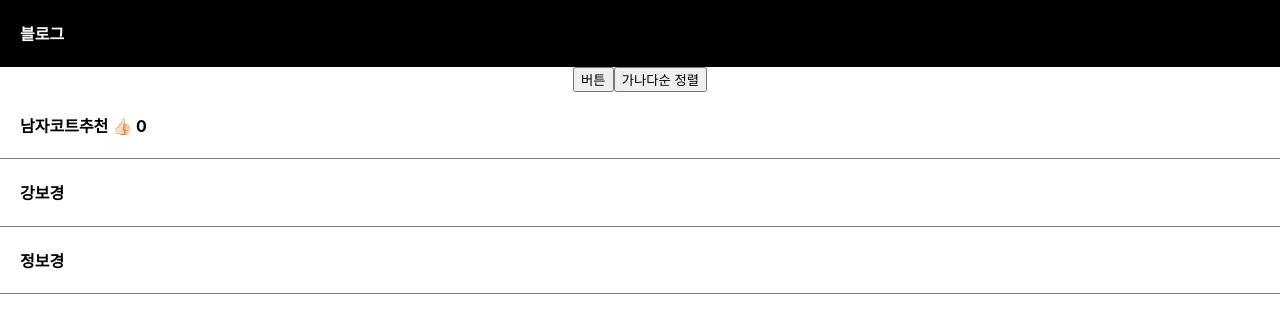
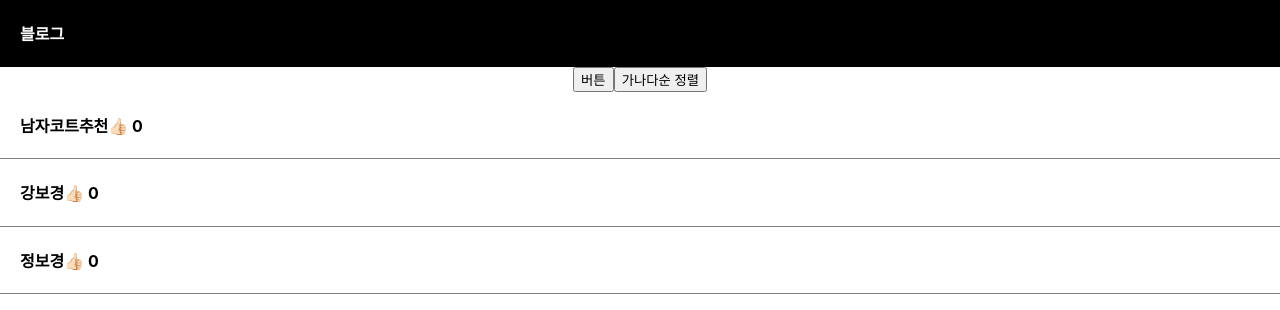
Before and after one commit to jungminji0215/study-react, a React (Create React App) app: page / in a window 1280 px wide. Shown: the top 310 px of the page. Built offline with nearby package versions, Linux system fonts and the light colour scheme.

Commit message:
각 배열에 맞는 값 변경해주기

```diff
--- a/src/App.js
+++ b/src/App.js
@@ -5,7 +5,7 @@ import { useState } from "react";
 function App() {
   let title = "강남우동맛집";
   let [글제목, setTitle] = useState(["남자코트추천", "강보경", "정보경"]);
-  let [좋아요, setLike] = useState(0);
+  let [좋아요, setLike] = useState([0, 0, 0]);
   let [modal, setModel] = useState(false);
 
   const addLike = () => {
@@ -39,17 +39,26 @@ function App() {
       </div>
       <button onClick={updateTitle}>버튼</button>
       <button onClick={sortTitle}>가나다순 정렬</button>
-      <div className="list">
-        <h4 onClick={openModal}>
-          {글제목[0]} <span onClick={addLike}>👍🏻</span> {좋아요}
-        </h4>
-      </div>
-      <div className="list">
-        <h4 onClick={openModal}>{글제목[1]}</h4>
-      </div>
-      <div className="list">
-        <h4 onClick={openModal}>{글제목[2]}</h4>
-      </div>
+
+      {글제목.map((제목, index) => {
+        return (
+          <div className="list" key={index}>
+            <h4 onClick={openModal}>
+              {글제목[index]}
+              <span
+                onClick={() => {
+                  let copy = [...좋아요];
+                  copy[index] = copy[index] + 1;
+                  setLike(copy);
+                }}
+              >
+                👍🏻
+              </span>{" "}
+              {좋아요[index]}
+            </h4>
+          </div>
+        );
+      })}
 
       {modal === true ? <Modal /> : null}
     </div>
```
